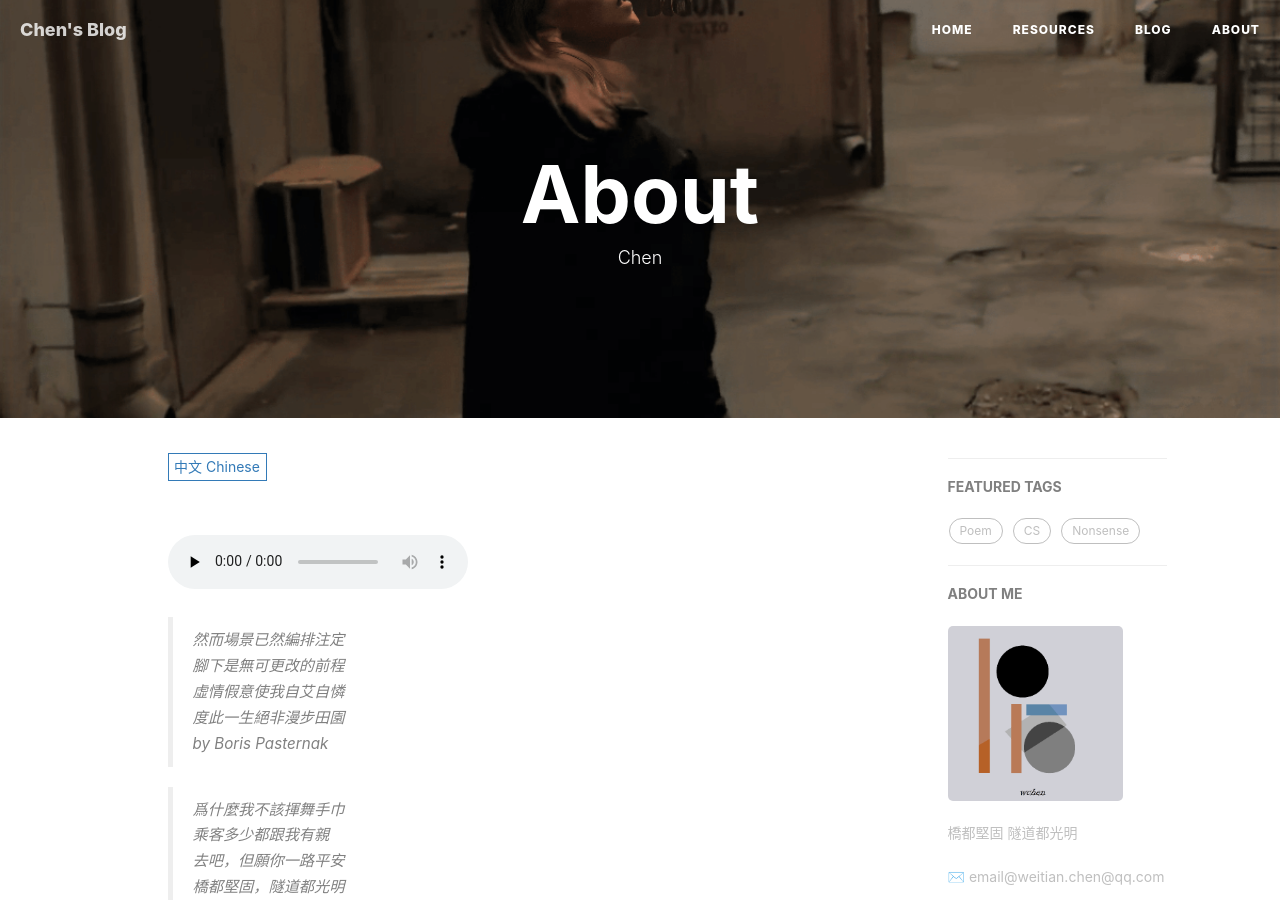
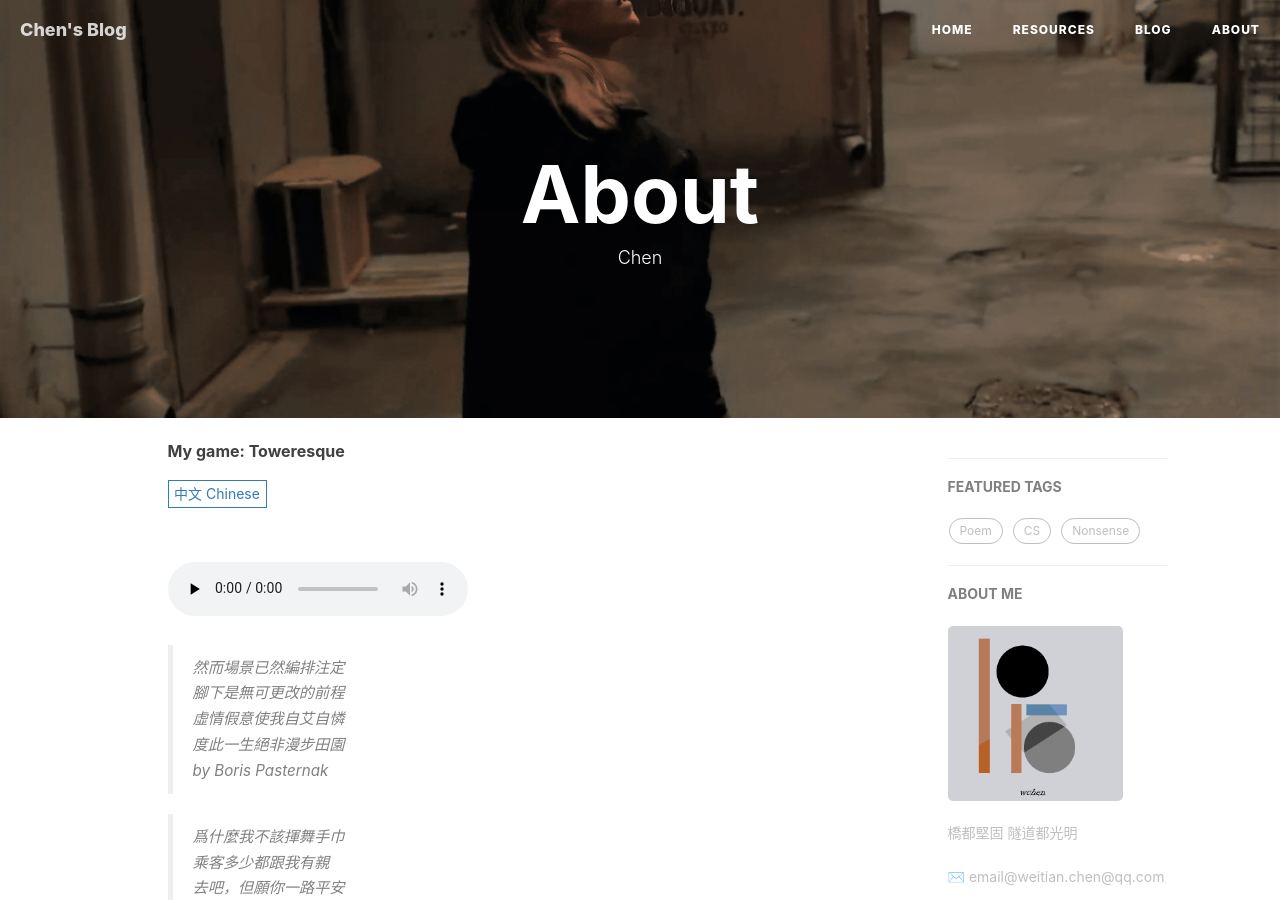
Before and after one commit to w20chen/w20chen.github.io, a Jekyll site: the page built from 3-about.html, in a window 1280 px wide and 900 px high. Built offline with Jekyll 4.4.1, drawn with Linux system fonts in a browser that asks for light colours; nearby versions of some CDN libraries; comment, search, counter and statistics services are not loaded.

Commit message:
Update 3-about.html

```diff
--- a/3-about.html
+++ b/3-about.html
@@ -5,6 +5,7 @@ description: "Chen"
 header-img: "img/Viktor.png"
 ---
 
+<strong>My game: <href a="https://w20chen.github.io/Toweresque/">Toweresque</a></strong><br>
 
 <!-- Language Selector -->
 <select class="sel-lang" onchange="onLanChange(this.options[this.options.selectedIndex].value)">
```
